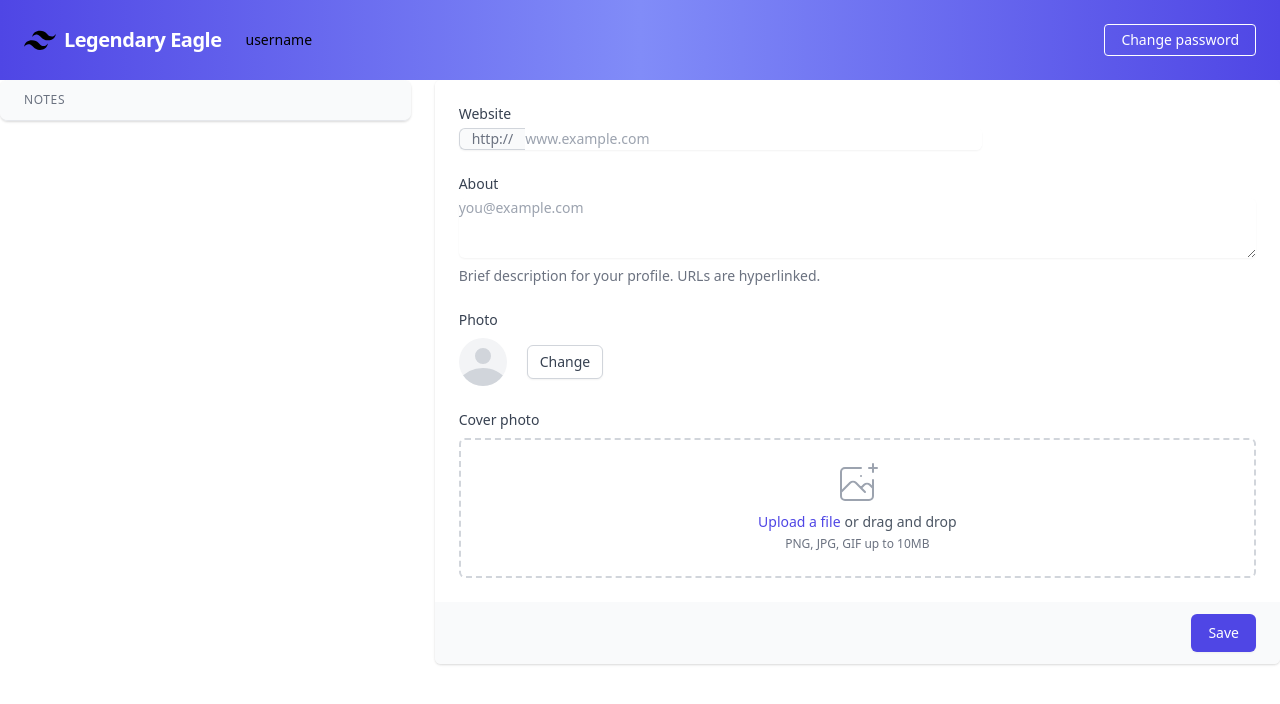
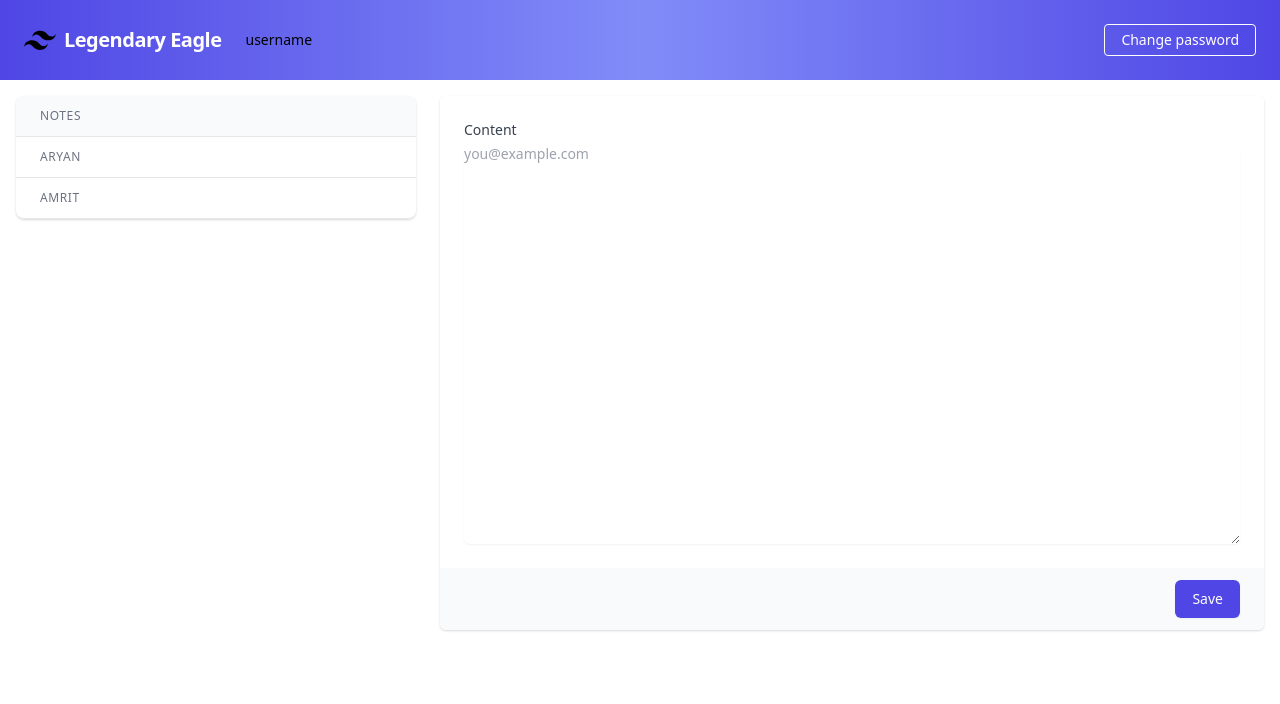
Before and after one commit to tanayvk/legendary-eagle, a React (Create React App) app: page /workspace in a window 1280 px wide. Shown: the top 704 px of the page. Built offline with nearby package versions, Linux system fonts and the light colour scheme.

Commit message:
add from in workspace

```diff
--- a/src/components/Workspace.js
+++ b/src/components/Workspace.js
@@ -1,12 +1,46 @@
 import Header from "./Header.js";
+import React from "react";
+import ReactDOM from "react-dom";
 
-function Workspace() {
+class Workspace extends React.Component {
+  constructor(props) {
+    super(props);
+    this.state = {};
+    this.state.Notes = [];
+    this.handleNotes = this.handleNotes.bind(this);
+  }
+
+  handleNotes() {
+    const notes = [
+      {
+        name: "Aryan",
+        content: "Such a noob",
+      },
+      {
+        name: "Amrit",
+        content: "Such a noob",
+      },
+    ];
+
+    return notes.map((note) => (
+      <tr>
+        <th
+          scope="col"
+          class="px-6 py-3 text-left text-xs font-medium text-gray-500 uppercase tracking-wider"
+        >
+          {note.name}
+        </th>
+      </tr>
+    ));
+  }
+
+  render() {
     return (
       <div class="">
         <Header />
         <div class="h-screen overflow-hidden items-center justify-center ">
           <div>
-          <div class="md:grid md:grid-cols-3 md:gap-6">
+            <div class="md:grid md:grid-cols-3 md:gap-6 m-4">
               <div class="md:col-span-1">
                 <div class="px-4 sm:px-0">
                   <div class="flex flex-col">
@@ -24,6 +58,7 @@ function Workspace() {
                                 </th>
                               </tr>
                             </thead>
+                            {this.handleNotes()}
                           </table>
                         </div>
                       </div>
@@ -35,113 +70,21 @@ function Workspace() {
                 <form action="#" method="POST">
                   <div class="shadow sm:rounded-md sm:overflow-hidden">
                     <div class="px-4 py-5 bg-white space-y-6 sm:p-6">
-                    <div class="grid grid-cols-3 gap-6">
-                      <div class="col-span-3 sm:col-span-2">
-                        <label
-                          for="company_website"
-                          class="block text-sm font-medium text-gray-700"
-                        >
-                          Website
-                        </label>
-                        <div class="mt-1 flex rounded-md shadow-sm">
-                          <span class="inline-flex items-center px-3 rounded-l-md border border-r-0 border-gray-300 bg-gray-50 text-gray-500 text-sm">
-                            http://
-                          </span>
-                          <input
-                            type="text"
-                            name="company_website"
-                            id="company_website"
-                            class="focus:ring-indigo-500 focus:border-indigo-500 flex-1 block w-full rounded-none rounded-r-md sm:text-sm border-gray-300"
-                            placeholder="www.example.com"
-                          />
-                        </div>
-                      </div>
-                    </div>
-
                       <div>
                         <label
                           for="about"
                           class="block text-sm font-medium text-gray-700"
                         >
-                        About
+                          Content
                         </label>
                         <div class="mt-1">
                           <textarea
                             id="about"
                             name="about"
-                          rows="3"
+                            rows="20"
                             class="shadow-sm focus:ring-indigo-500 focus:border-indigo-500 mt-1 block w-full sm:text-sm border-gray-300 rounded-md"
                             placeholder="you@example.com"
                           ></textarea>
-                      </div>
-                      <p class="mt-2 text-sm text-gray-500">
-                        Brief description for your profile. URLs are
-                        hyperlinked.
-                      </p>
-                    </div>
-
-                    <div>
-                      <label class="block text-sm font-medium text-gray-700">
-                        Photo
-                      </label>
-                      <div class="mt-2 flex items-center">
-                        <span class="inline-block h-12 w-12 rounded-full overflow-hidden bg-gray-100">
-                          <svg
-                            class="h-full w-full text-gray-300"
-                            fill="currentColor"
-                            viewBox="0 0 24 24"
-                          >
-                            <path d="M24 20.993V24H0v-2.996A14.977 14.977 0 0112.004 15c4.904 0 9.26 2.354 11.996 5.993zM16.002 8.999a4 4 0 11-8 0 4 4 0 018 0z" />
-                          </svg>
-                        </span>
-                        <button
-                          type="button"
-                          class="ml-5 bg-white py-2 px-3 border border-gray-300 rounded-md shadow-sm text-sm leading-4 font-medium text-gray-700 hover:bg-gray-50 focus:outline-none focus:ring-2 focus:ring-offset-2 focus:ring-indigo-500"
-                        >
-                          Change
-                        </button>
-                      </div>
-                    </div>
-
-                    <div>
-                      <label class="block text-sm font-medium text-gray-700">
-                        Cover photo
-                      </label>
-                      <div class="mt-2 flex justify-center px-6 pt-5 pb-6 border-2 border-gray-300 border-dashed rounded-md">
-                        <div class="space-y-1 text-center">
-                          <svg
-                            class="mx-auto h-12 w-12 text-gray-400"
-                            stroke="currentColor"
-                            fill="none"
-                            viewBox="0 0 48 48"
-                            aria-hidden="true"
-                          >
-                            <path
-                              d="M28 8H12a4 4 0 00-4 4v20m32-12v8m0 0v8a4 4 0 01-4 4H12a4 4 0 01-4-4v-4m32-4l-3.172-3.172a4 4 0 00-5.656 0L28 28M8 32l9.172-9.172a4 4 0 015.656 0L28 28m0 0l4 4m4-24h8m-4-4v8m-12 4h.02"
-                              stroke-width="2"
-                              stroke-linecap="round"
-                              stroke-linejoin="round"
-                            />
-                          </svg>
-                          <div class="flex text-sm text-gray-600">
-                            <label
-                              for="file-upload"
-                              class="relative cursor-pointer bg-white rounded-md font-medium text-indigo-600 hover:text-indigo-500 focus-within:outline-none focus-within:ring-2 focus-within:ring-offset-2 focus-within:ring-indigo-500"
-                            >
-                              <span>Upload a file</span>
-                              <input
-                                id="file-upload"
-                                name="file-upload"
-                                type="file"
-                                class="sr-only"
-                              />
-                            </label>
-                            <p class="pl-1">or drag and drop</p>
-                          </div>
-                          <p class="text-xs text-gray-500">
-                            PNG, JPG, GIF up to 10MB
-                          </p>
-                        </div>
                         </div>
                       </div>
                     </div>
@@ -162,5 +105,6 @@ function Workspace() {
       </div>
     );
   }
+}
 
 export default Workspace;
```
Lines whose indentation alone changed are shown as unchanged.
